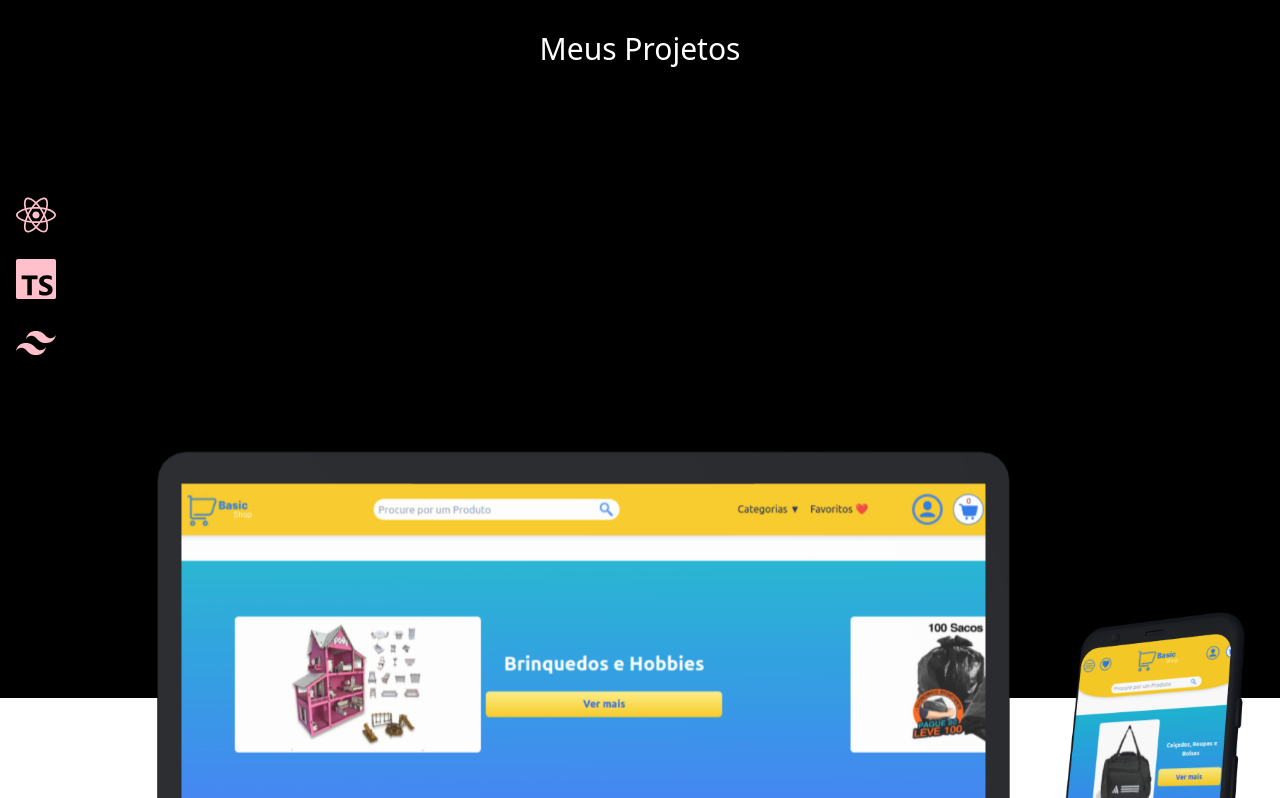
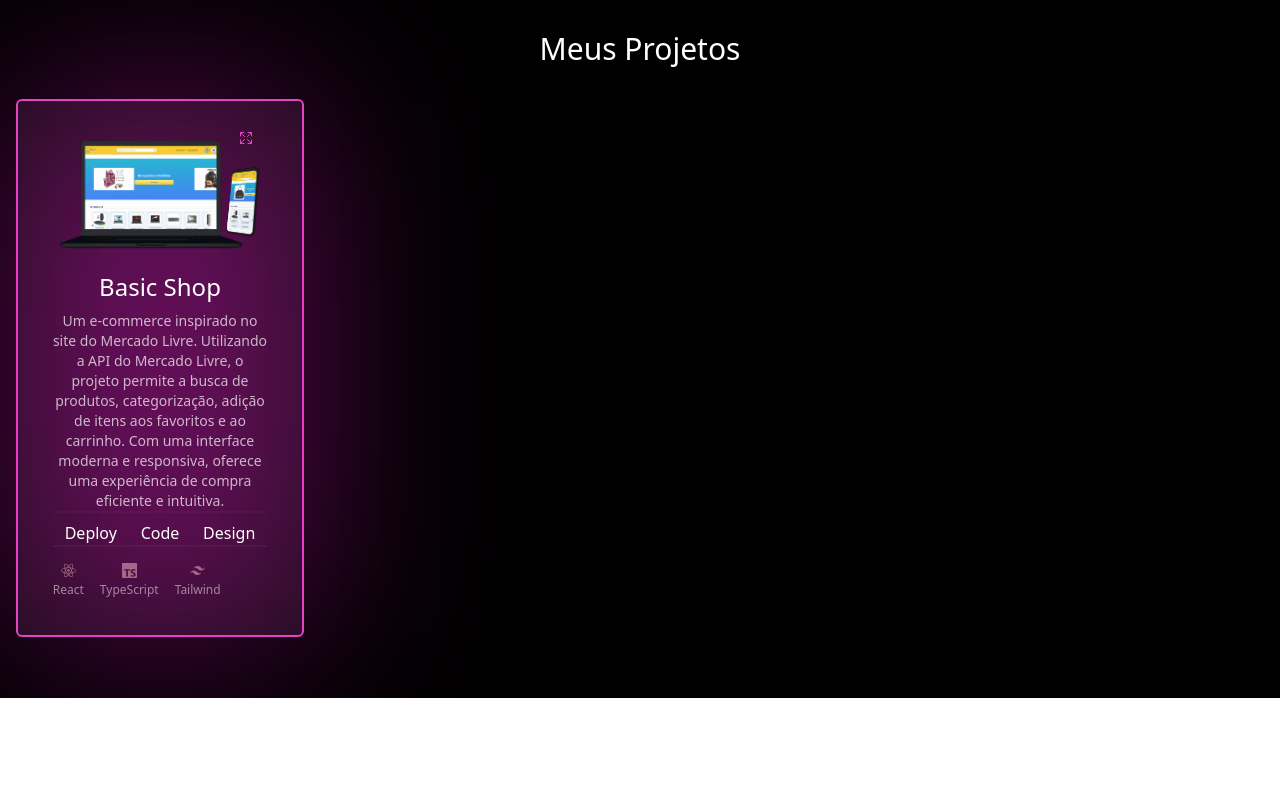
Before and after one commit to RiqueBruno/RiqueBruno, a React (Vite) app: page / in a window 1280 px wide. Shown: the part 1702-2500 px from the top of the page. After the commit the page ends 2400 px from the top, so only its background shows below. Built offline with nearby package versions, Linux system fonts and the light colour scheme.

Commit message:
refactor: estiliza CardProject

```diff
--- a/src/components/CardProject/CardProject.tsx
+++ b/src/components/CardProject/CardProject.tsx
@@ -2,6 +2,8 @@ import React from 'react';
 import TechIcon from '../Skill/Skill';
 import { TechName } from '../Skill/Skill';
 import ImagePreview from '../ImagePreview/ImagePreview';
+import { IoExpand } from 'react-icons/io5';
+import '../../style/Bg.css';
 
 type ProjectProps = {
   title: string;
@@ -29,34 +31,48 @@ export default function CardProject({
   setImageOpen,
 }: ProjectProps) {
   return (
-    <article>
-      <div>
-        <header>
+    <article className="h-full w-72 rounded-md border-2 dark:border-primary-light relative dark:text-text-dark">
+      <div className="w-full h-full dark:bg-card-dark flex flex-col justify-center items-center z-[50] p-2">
+        <div className="z-[51] h-[24%] w-full mb-4 relative">
+          <img
+            src={image}
+            alt={title}
+            className="h-full w-full object-contain"
+          />
+          <button
+            onClick={() => setImageOpen(true)}
+            className="top-0 right-10 absolute cursor-pointer"
+          >
+            <IoExpand color="#E24AC6" />
+          </button>
+        </div>
+        <header className="z-[51] text-2xl mb-2">
           <h3>{title}</h3>
         </header>
-        <div>
+        <div className="z-[51] text-sm text-center mb-2 border-b-2 border-transparent w-[80%] opacity-70">
           <p>{description}</p>
         </div>
-        <div>
+        <div className="z-[51] border-b-2 border-transparent w-[80%] flex justify-around mb-4">
           <a href={deployLink}>Deploy</a>
           <a href={codeLink}>Code</a>
           <a href={designLink}>Design</a>
         </div>
-        <div>
+        <div className="z-[51] flex flex-wrap w-[80%] opacity-50">
           {skills.map((skill, index) => (
-            <div key={index}>
-              <TechIcon name={skill} />
-              <p>{skill}</p>
+            <div
+              key={index}
+              className="flex flex-col justify-center items-center text-center space-y-1 mb-2 mr-4"
+            >
+              <TechIcon name={skill} size={15} />
+              <p className="text-xs">{skill}</p>
             </div>
           ))}
         </div>
       </div>
-      <div>
-        {imageOpen && (
-          <ImagePreview image={imagePreview} setImageOpen={setImageOpen} />
-        )}
-        <img src={image} alt={title} />
-      </div>
+      {imageOpen && (
+        <ImagePreview image={imagePreview} setImageOpen={setImageOpen} />
+      )}
+      <div className="dark:bg-card-cardbg blur-[100px] h-full w-full absolute z-[0] left-0 top-0" />
     </article>
   );
 }
```
